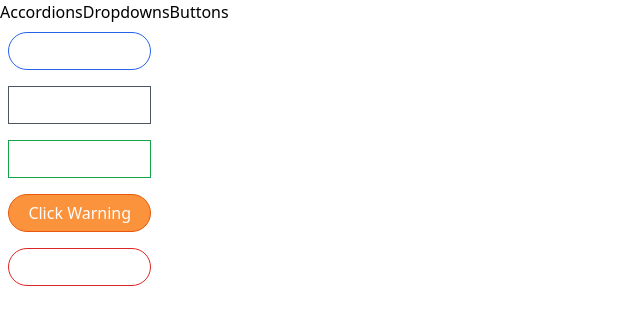
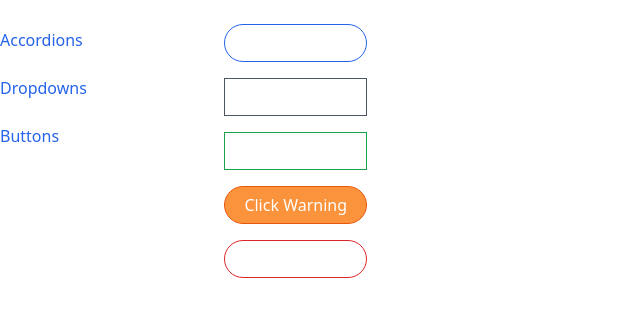
Before and after one commit to imrafay/hrb-components-routing, a React (Create React App) app: page /button in a window 1280 px wide. Shown: the top 324 px of the page, without its empty margins (0-640 px from the left). Built offline with nearby package versions, Linux system fonts and the light colour scheme.

Commit message:
Fixed Errors

```diff
--- a/src/App.js
+++ b/src/App.js
@@ -6,7 +6,7 @@ import AccordionPage from "./pages/AccordionPage"
 
 function App() {
   return (
-    <div>
+    <div className="container mx-auto grid grid-cols-6 gap-4 mt-4">
     <Sidebar />
     <div>
         <Route to="/button">
--- a/src/components/Dropdown.js
+++ b/src/components/Dropdown.js
@@ -6,7 +6,7 @@ function Dropdown({options,onChange,value}) {
 
   useEffect(()=>{
     const handleClickDocument = (event)=>{
-      if(!dropdownElement.current.contains(event.target)){
+      if(!dropdownElement.current?.contains(event.target)){
         setIsOpen(false);
       }
     };
@@ -28,8 +28,8 @@ function Dropdown({options,onChange,value}) {
   };
 
   const optionList = options.map((item,index) => {
-    return <div>
-      <div className="hover:bg-blue-100 cursor-pointer px-4 py-3 text-blue-400" onClick={() => handlOptionClick(item)} key={item.key}>{item.value}</div>
+    return <div key={item.key}>
+      <div className="hover:bg-blue-100 cursor-pointer px-4 py-3 text-blue-400" onClick={() => handlOptionClick(item)}>{item.value}</div>
     </div>
   });
 
--- a/src/components/Sidebar.js
+++ b/src/components/Sidebar.js
@@ -17,11 +17,11 @@ function Sidebar(){
     ]
 
     const sidebarArray = list.map((link)=>{
-        return <Link key={link.path} to={link.path}>{link.label}</Link>
+        return <Link className="text-blue-600 my-3" key={link.path} to={link.path}>{link.label}</Link>
     });
 
     return(
-        <div>
+        <div className="sticky top-0 overflow-y-scroll flex flex-col">
             {sidebarArray}
         </div>
     );
--- a/src/pages/DropdownPage.js
+++ b/src/pages/DropdownPage.js
@@ -25,7 +25,6 @@ function DropdownPage() {
   return (
     <div className="flex justify-center">
         <Dropdown options={countries} onChange={handleChange} value={selection}/>
-        <Dropdown options={countries} onChange={handleChange} value={selection}/>
     </div>
   );
 }
--- a/src/routing/Link.js
+++ b/src/routing/Link.js
@@ -1,7 +1,7 @@
 import { useContext } from "react";
 import NavigationContext from "../context/NavigationContext";
 
-function Link({to, children}){
+function Link({to, children, className}){
     const {navigate} = useContext(NavigationContext);
 
     const handleClick = (event) => {
@@ -9,7 +9,7 @@ function Link({to, children}){
         navigate(to);
     };
 
-    return (<a href={to} onClick={handleClick}>{children}</a>);
+    return (<a className={className} href={to} onClick={handleClick}>{children}</a>);
 }
 
 export default Link;
```
